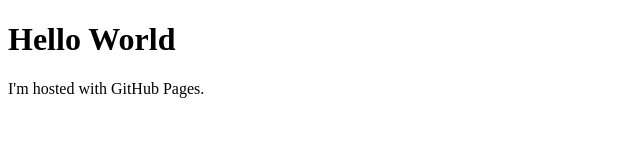
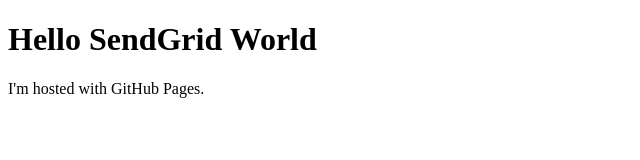
Before and after one commit to ntapp/ntapp.github.io, a plain HTML site: page index.html in a window 1280 px wide. Shown: the whole page, without its empty margins (0-640 px from the left). Drawn offline with Linux system fonts and the light colour scheme.

Commit message:
Update index.html

```diff
--- a/index.html
+++ b/index.html
@@ -1,7 +1,7 @@
 <!DOCTYPE html>
 <html>
 <body>
-<h1>Hello World</h1>
+<h1>Hello SendGrid World</h1>
 <p>I'm hosted with GitHub Pages.</p>
 </body>
 </html>
```
